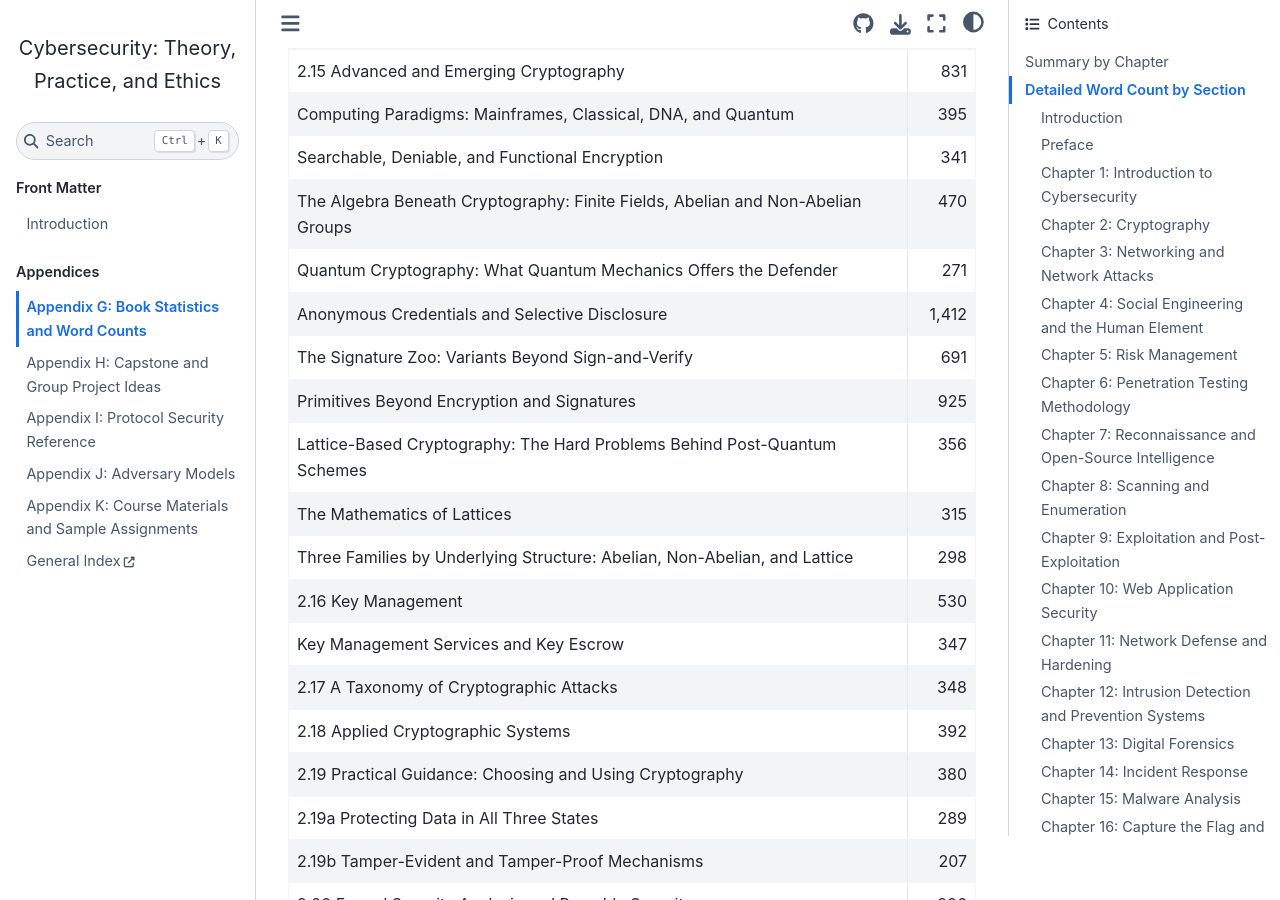
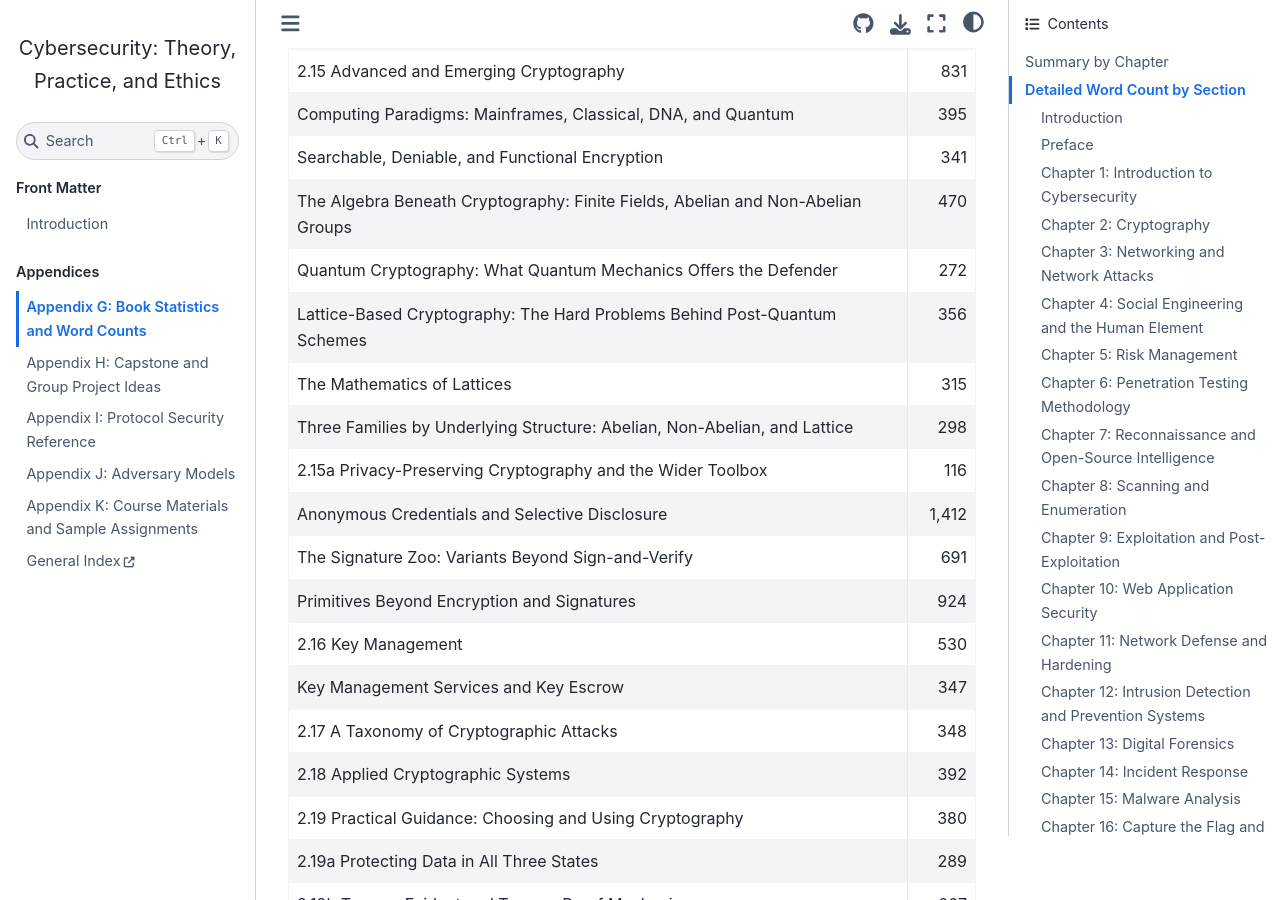
Before and after one commit to devharsh/cybersec-textbook, a Jupyter Book: the page built from chapters/appendix_g/appendix_g.md, in a window 1280 px wide and 900 px high, scrolled down 6784 px. Built offline with Jupyter Book 1.0.4 settings and Sphinx 7.4.7 and the Sphinx Book theme 1.1.4, drawn with Linux system fonts in a browser that asks for light colours; pages that are not in the unit, such as notebooks, are missing from menus; some of the changed text lies outside the part shown.

Commit message:
Chapter 2: split Section 2.15 into 2.15 and 2.15a
Section 2.15 had grown to cover computing paradigms, functional encryption,
abstract algebra, quantum cryptography, anonymous credentials, signature
variants, general primitives, and lattices under one heading. Splits it on
theme, using the letter-suffix convention already established by 2.19a and
2.19b rather than renumbering.

2.15 keeps computing paradigms, searchable/deniable/functional encryption,
the algebra material, quantum cryptography, and the three lattice
subsections. These cohere as advanced encryption and the quantum frontier.

2.15a, "Privacy-Preserving Cryptography and the Wider Toolbox", takes
anonymous credentials and BBS, the signature zoo, and primitives beyond
encryption and signatures, along with both associated code cells. Its
framing question is minimal disclosure among legitimate participants rather
than confidentiality against outsiders.

Renumbering was rejected deliberately: the book carries DOI
10.5281/zenodo.20575785 at v1.1.1 with automated Zenodo deposits per
release, so section numbers are externally citable, and 28 internal
cross-references point at 2.16 through 2.21. This change breaks none of
them.

Updates the one cross-reference that did move: the Why This Matters section
pointed at the advanced primitives in 2.15, now 2.15a. Regenerates
Appendix G, which lists both sections correctly.

```diff
--- a/chapters/appendix_g/appendix_g.md
+++ b/chapters/appendix_g/appendix_g.md
@@ -11,7 +11,7 @@ Last generated: 2026-08-31.
 | Introduction | 1,559 | 0 | 3.1 |
 | Preface | 433 | 0 | 0.9 |
 | Chapter 1: Introduction to Cybersecurity | 10,534 | 361 | 21.1 |
-| Chapter 2: Cryptography | 34,464 | 3,039 | 68.9 |
+| Chapter 2: Cryptography | 34,580 | 3,039 | 69.2 |
 | Chapter 3: Networking and Network Attacks | 16,436 | 374 | 32.9 |
 | Chapter 4: Social Engineering and the Human Element | 7,476 | 203 | 15.0 |
 | Chapter 5: Risk Management | 12,541 | 469 | 25.1 |
@@ -112,7 +112,7 @@ Last generated: 2026-08-31.
 
 ### Chapter 2: Cryptography
 
-*34,464 markdown words (68.9 pages); 3,039 code words.*
+*34,580 markdown words (69.2 pages); 3,039 code words.*
 
 | Section | Words |
 |---|---:|
@@ -159,13 +159,14 @@ Last generated: 2026-08-31.
 |     Computing Paradigms: Mainframes, Classical, DNA, and Quantum | 395 |
 |     Searchable, Deniable, and Functional Encryption | 341 |
 |     The Algebra Beneath Cryptography: Finite Fields, Abelian and Non-Abelian Groups | 470 |
-|     Quantum Cryptography: What Quantum Mechanics Offers the Defender | 271 |
-|     Anonymous Credentials and Selective Disclosure | 1,412 |
-|     The Signature Zoo: Variants Beyond Sign-and-Verify | 691 |
-|     Primitives Beyond Encryption and Signatures | 925 |
+|     Quantum Cryptography: What Quantum Mechanics Offers the Defender | 272 |
 |     Lattice-Based Cryptography: The Hard Problems Behind Post-Quantum Schemes | 356 |
 |     The Mathematics of Lattices | 315 |
 |     Three Families by Underlying Structure: Abelian, Non-Abelian, and Lattice | 298 |
+| 2.15a Privacy-Preserving Cryptography and the Wider Toolbox | 116 |
+|     Anonymous Credentials and Selective Disclosure | 1,412 |
+|     The Signature Zoo: Variants Beyond Sign-and-Verify | 691 |
+|     Primitives Beyond Encryption and Signatures | 924 |
 | 2.16 Key Management | 530 |
 |     Key Management Services and Key Escrow | 347 |
 | 2.17 A Taxonomy of Cryptographic Attacks | 348 |
```
Also changed, not shown: other parts of chapters/appendix_g/appendix_g.md (+1 -1 lines), intro.md (+1 -1 lines), 1 other file.
